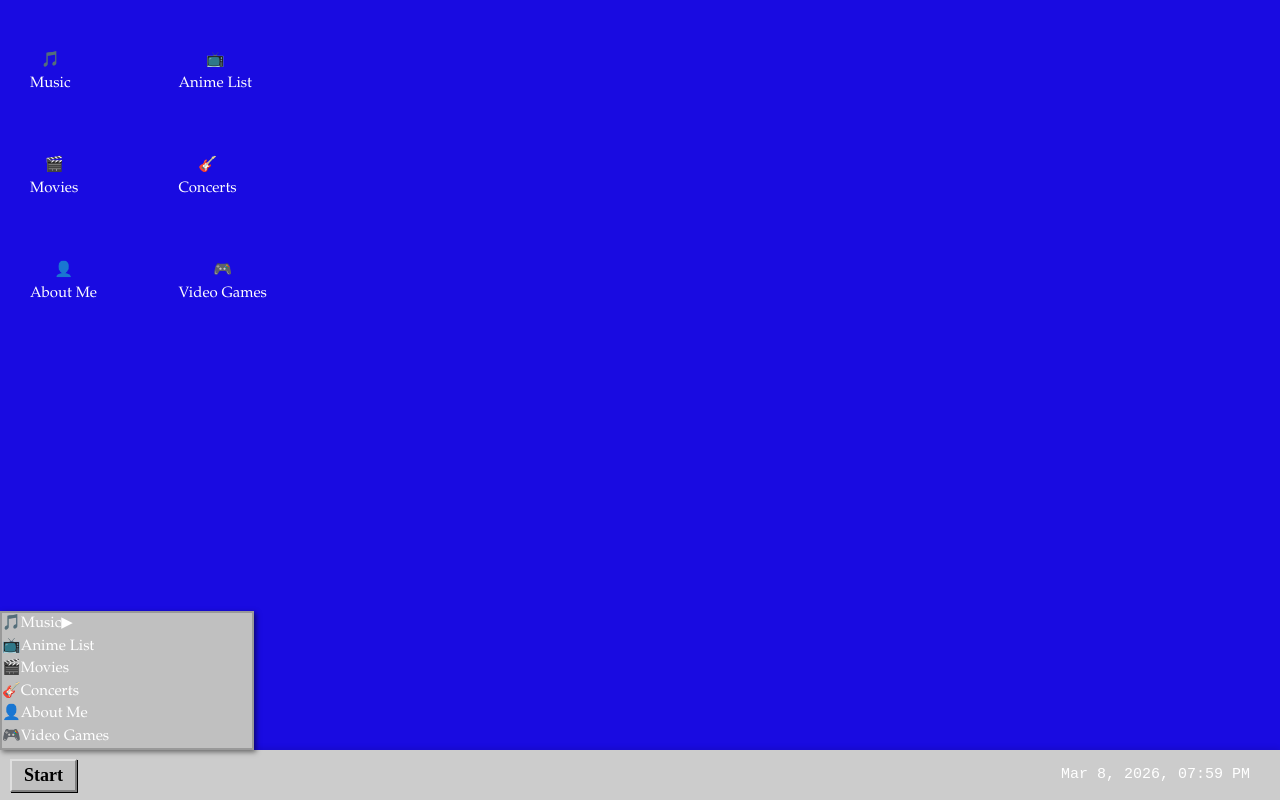
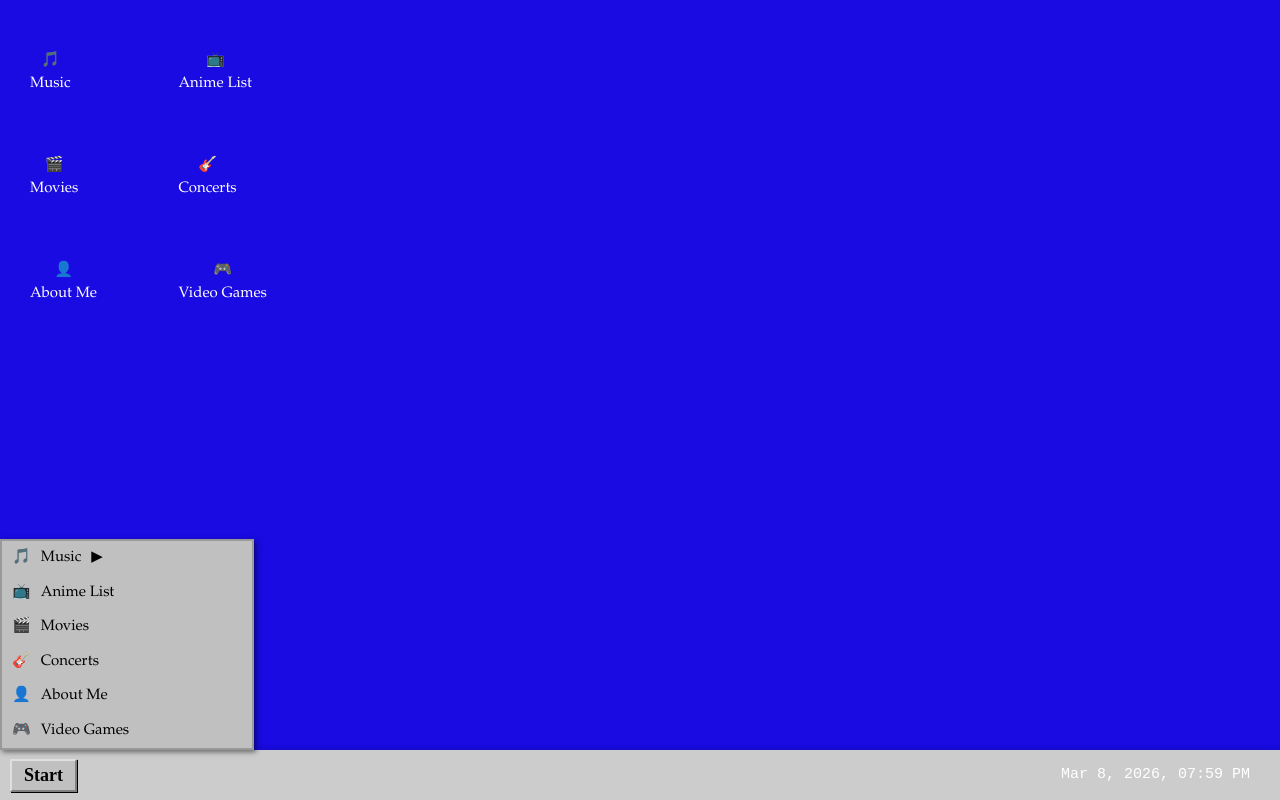
Before and after one commit to embe8/react-desktop-simulator, a React (Vite) app in the folder vite-desktop-simulator/: page /desktop in a window 1280 px wide. Built offline with nearby package versions, Linux system fonts and the light colour scheme; the HTML template or start-up script is replaced by a standard one.

Commit message:
Add hover effect on start menu items

```diff
--- a/vite-desktop-simulator/src/components/StartMenu.css
+++ b/vite-desktop-simulator/src/components/StartMenu.css
@@ -9,3 +9,18 @@
     z-index: 1000;
 
 }
+
+.start-menu-item {
+    display: flex;
+    align-items: center;
+    gap: 10px;
+    padding: 6px 10px;
+    cursor: pointer;
+    position: relative;
+    color: black;
+}
+
+.start-menu-item:hover, .start-menu-item.active {
+    background: #174a90;
+    color: white;
+}
```
